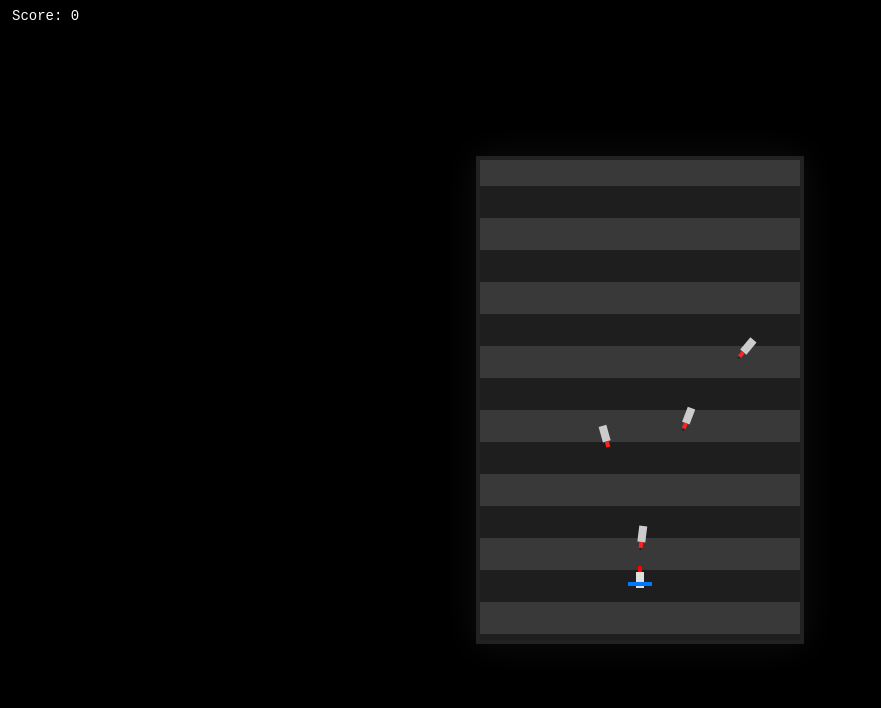
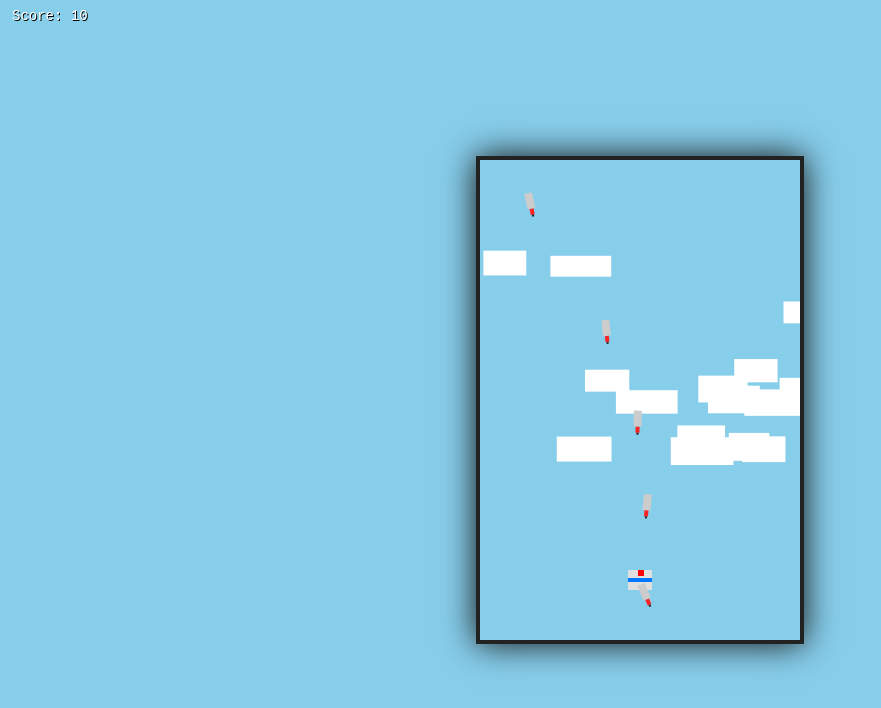
Before and after one commit to TheAerial24/Retro-Missile-Dodge, a plain HTML site: page index.html in a window 1280 px wide. Shown: the whole page, without its empty margins (0-881 px from the left). Drawn offline with Linux system fonts and the light colour scheme.

Commit message:
Update index.html
Background redone

```diff
--- a/index.html
+++ b/index.html
@@ -2,275 +2,125 @@
 <html lang="en">
 <head>
 <meta charset="UTF-8">
-<title>Plane Dodging Missiles (8-bit)</title>
+<title>Plane Dodging Missiles (Sky Edition)</title>
 <meta name="viewport" content="width=device-width, initial-scale=1.0, maximum-scale=1">
 <style>
-body {
-  margin: 0;
-  background: #000;
-  display: flex;
-  align-items: center;
-  justify-content: center;
-  height: 100vh;
-  overflow: hidden;
-}
-canvas {
-  image-rendering: pixelated;
-  border: 4px solid #222;
-  background: #222;
-  box-shadow: 0 0 32px #111;
-}
-#score {
-  position: absolute;
-  top: 8px;
-  left: 12px;
-  color: #fff;
-  font-family: monospace;
-  font-size: 14px;
-  text-shadow: 1px 1px #000;
-  z-index: 10;
-}
+body { margin:0; background:#87CEEB; display:flex; align-items:center; justify-content:center; height:100vh; overflow:hidden; }
+canvas { image-rendering: pixelated; border:4px solid #222; box-shadow:0 0 32px #111; background:#87CEEB; }
+#score { position:absolute; top:8px; left:12px; color:#fff; font-family:monospace; font-size:14px; text-shadow:1px 1px #000; z-index:10; }
 </style>
 </head>
 <body>
 <div id="score"></div>
 <canvas id="game" width="320" height="480"></canvas>
 <script>
-const canvas = document.getElementById('game');
-const ctx = canvas.getContext('2d');
-const W = canvas.width, H = canvas.height;
+const canvas=document.getElementById('game');
+const ctx=canvas.getContext('2d');
+const W=canvas.width,H=canvas.height;
 
-const COLORS = {
-  plane: ['#e0e0e0','#0077ff','#ff0000'],
-  missile: ['#ff2222','#cccccc','#222222'],
-  bullet: '#ffff88',
-  bg1: '#1e1e1e',
-  bg2: '#393939'
+const COLORS={
+  plane:['#e0e0e0','#0077ff','#ff0000'],
+  missile:['#ff2222','#cccccc','#222222'],
+  bullet:'#ffff88',
+  cloud:'#fff'
 };
 
-let frame = 0;
-let score = 0;
+let frame=0,score=0;
 
 // Plane
-const plane = {
-  x: W/2, y: H-60, w: 24, h: 20,
-  speed: 3.8,
-  vx: 0,
-  angle: 0,
-  draw() {
-    ctx.save();
-    ctx.translate(this.x, this.y);
-    ctx.rotate(this.angle);
-    ctx.fillStyle = COLORS.plane[0];
-    ctx.fillRect(-4, -8, 8, 16);
-    ctx.fillStyle = COLORS.plane[1];
-    ctx.fillRect(-12, 2, 24, 4);
-    ctx.fillStyle = COLORS.plane[2];
-    ctx.fillRect(-2, -14, 4, 6);
-    ctx.restore();
-  }
-};
+const plane={x:W/2,y:H-60,w:24,h:20,speed:3.8,vx:0,angle:0,draw(){
+  ctx.save();
+  ctx.translate(this.x,this.y);
+  ctx.rotate(this.angle);
+  ctx.fillStyle=COLORS.plane[0]; ctx.fillRect(-this.w/2,-this.h/2,this.w,this.h);
+  ctx.fillStyle=COLORS.plane[1]; ctx.fillRect(-this.w/2,-2,this.w,4);
+  ctx.fillStyle=COLORS.plane[2]; ctx.fillRect(-2,-this.h/2,this.w/4,6);
+  ctx.restore();
+}};
 
 // Bullets
-const bullets = [];
-let bulletCooldown = 0;
-const bulletCooldownMax = 12;
-function shoot() {
-  if (bulletCooldown <= 0) {
-    bullets.push({
-      x: plane.x,
-      y: plane.y - 14,
-      vx: 0,
-      vy: -6.5,
-      w: 2,
-      h: 6,
-      draw() {
-        ctx.fillStyle = COLORS.bullet;
-        ctx.fillRect(this.x - this.w/2, this.y - this.h/2, this.w, this.h);
-      }
-    });
-    bulletCooldown = bulletCooldownMax;
-  }
-}
+const bullets=[]; let bulletCooldown=0; const bulletCooldownMax=12;
+function shoot(){ if(bulletCooldown<=0){ bullets.push({x:plane.x,y:plane.y-14,vx:0,vy:-6.5,w:2,h:6,draw(){ctx.fillStyle=COLORS.bullet;ctx.fillRect(this.x-this.w/2,this.y-this.h/2,this.w,this.h);}}); bulletCooldown=bulletCooldownMax;}}
 
 // Missiles
-const missiles = [];
-function spawnMissile() {
-  const side = Math.random() < 0.5 ? 'left' : 'right';
-  let m = { w: 8, h: 20 };
-
-  if (side === 'left') {
-    m.x = -30;
-    m.y = 20 + Math.random() * (H/2 - 40);
-    m.vx = 1.8 + Math.random() * 0.8;
-    m.vy = (Math.random() - 0.2) * 0.8;
-  } else {
-    m.x = W + 30;
-    m.y = 20 + Math.random() * (H/2 - 40);
-    m.vx = -1.8 - Math.random() * 0.8;
-    m.vy = (Math.random() - 0.2) * 0.8;
-  }
-
-  m.speed = Math.hypot(m.vx, m.vy);
-  m.angle = Math.atan2(m.vy, m.vx);
-  m.homingStrength = 0.02 + Math.random() * 0.02;
-
-  m.draw = function() {
-    ctx.save();
-    ctx.translate(this.x, this.y);
-    ctx.rotate(this.angle + Math.PI/2);
-    ctx.fillStyle = COLORS.missile[1];
-    ctx.fillRect(-4, -8, 8, 16);
-    ctx.fillStyle = COLORS.missile[0];
-    ctx.fillRect(-2, -14, 4, 6);
-    ctx.fillStyle = COLORS.missile[2];
-    ctx.fillRect(-1, -16, 2, 2);
-    ctx.restore();
-  };
-
+const missiles=[];
+function spawnMissile(){
+  let m={w:8,h:20};
+  m.x=20+Math.random()*(W-40); // top half random x
+  m.y=-20;
+  m.vx=(Math.random()-0.5)*1.2;
+  m.vy=2+Math.random()*1.5;
+  m.speed=Math.hypot(m.vx,m.vy);
+  m.angle=Math.atan2(m.vy,m.vx);
+  m.homingStrength=0.02+Math.random()*0.02;
+  m.draw=function(){ctx.save();ctx.translate(this.x,this.y);ctx.rotate(this.angle+Math.PI/2);ctx.fillStyle=COLORS.missile[1];ctx.fillRect(-4,-8,8,16);ctx.fillStyle=COLORS.missile[0];ctx.fillRect(-2,-14,4,6);ctx.fillStyle=COLORS.missile[2];ctx.fillRect(-1,-16,2,2);ctx.restore();}
   missiles.push(m);
 }
 
 // Particles
-const particles = [];
-function spawnExplosion(x, y, color='#ffcc44') {
-  for (let i = 0; i < 8; i++) {
-    const angle = Math.random() * Math.PI * 2;
-    const speed = 1 + Math.random() * 2;
-    particles.push({
-      x, y,
-      vx: Math.cos(angle) * speed,
-      vy: Math.sin(angle) * speed,
-      life: 30 + Math.random() * 20,
-      draw() {
-        ctx.fillStyle = color;
-        ctx.fillRect(this.x - 1, this.y - 1, 2, 2);
-      }
-    });
-  }
-}
+const particles=[];
+function spawnExplosion(x,y,color='#ffcc44'){ for(let i=0;i<8;i++){ const angle=Math.random()*Math.PI*2; const speed=1+Math.random()*2; particles.push({x,y,vx:Math.cos(angle)*speed,vy:Math.sin(angle)*speed,life:30+Math.random()*20,draw(){ctx.fillStyle=color;ctx.fillRect(this.x-1,this.y-1,2,2);}}); }}
 
-// Background
-let bgOffset = 0;
-function drawBackground() {
-  for (let y = -32; y < H + 32; y += 32) {
-    ctx.fillStyle = ((Math.floor((y + bgOffset) / 32) % 2) === 0) ? COLORS.bg1 : COLORS.bg2;
-    ctx.fillRect(0, (y + (bgOffset % 32)), W, 32);
-  }
+// Clouds for background
+const clouds=[];
+for(let i=0;i<15;i++){ clouds.push({x:Math.random()*W,y:Math.random()*H/2,w:40+Math.random()*30,h:20+Math.random()*10});}
+function drawBackground(){
+  ctx.fillStyle='#87CEEB';
+  ctx.fillRect(0,0,W,H);
+  ctx.fillStyle=COLORS.cloud;
+  clouds.forEach(c=>{ c.y+=0.3; if(c.y>H) c.y=-c.h; ctx.fillRect(c.x,c.y,c.w,c.h);});
 }
 
 // Controls
-let left=false, right=false, shooting=false;
-window.addEventListener('keydown', e=>{
-  if(e.key==='ArrowLeft') left=true;
-  if(e.key==='ArrowRight') right=true;
-  if(e.code==='Space'){ shooting=true; shoot(); }
-});
-window.addEventListener('keyup', e=>{
-  if(e.key==='ArrowLeft') left=false;
-  if(e.key==='ArrowRight') right=false;
-  if(e.code==='Space') shooting=false;
-});
+let left=false,right=false,shooting=false;
+window.addEventListener('keydown',e=>{ if(e.key==='ArrowLeft') left=true; if(e.key==='ArrowRight') right=true; if(e.code==='Space'){shooting=true;shoot();}});
+window.addEventListener('keyup',e=>{ if(e.key==='ArrowLeft') left=false; if(e.key==='ArrowRight') right=false; if(e.code==='Space') shooting=false;});
 
-const scoreEl = document.getElementById('score');
-function updateScoreDisplay() { scoreEl.textContent = 'Score: ' + score; }
+const scoreEl=document.getElementById('score');
+function updateScoreDisplay(){ scoreEl.textContent='Score: '+score; }
 
-function loop() {
+function loop(){
   frame++;
-  bgOffset += 2;
   drawBackground();
 
   // Plane movement
-  plane.vx = 0;
-  if(left) plane.vx = -plane.speed;
-  if(right) plane.vx = plane.speed;
-  plane.x += plane.vx;
-  plane.x = Math.max(20, Math.min(W-20, plane.x));
-
-  // Plane tilt (smooth)
-  const targetAngle = plane.vx * 0.08;
-  plane.angle += (targetAngle - plane.angle) * 0.12;
-
+  plane.vx=0; if(left) plane.vx=-plane.speed; if(right) plane.vx=plane.speed;
+  plane.x+=plane.vx; plane.x=Math.max(20,Math.min(W-20,plane.x));
+  const targetAngle=plane.vx*0.08; plane.angle+=(targetAngle-plane.angle)*0.12;
   plane.draw();
 
-  if(bulletCooldown>0) bulletCooldown--;
-  if(shooting && bulletCooldown<=0) shoot();
+  if(bulletCooldown>0) bulletCooldown--; if(shooting && bulletCooldown<=0) shoot();
 
-  const spawnInterval = Math.max(20, 60 - Math.floor(frame/800));
-  if(frame % spawnInterval === 0) spawnMissile();
+  if(frame%40===0) spawnMissile();
 
-  // Bullets update
-  for(let i=bullets.length-1;i>=0;i--){
-    const b=bullets[i];
-    b.x+=b.vx; b.y+=b.vy;
-    b.draw();
-    if(b.y<-20 || b.x<-40 || b.x>W+40) bullets.splice(i,1);
-  }
+  // Bullets
+  for(let i=bullets.length-1;i>=0;i--){ const b=bullets[i]; b.x+=b.vx; b.y+=b.vy; b.draw(); if(b.y<-20) bullets.splice(i,1);}
 
-  // Missiles update
+  // Missiles
   for(let i=missiles.length-1;i>=0;i--){
     const m=missiles[i];
-    const dx = plane.x - m.x;
-    const dy = plane.y - m.y;
-    const dist = Math.hypot(dx, dy);
-
-    // Homing stops within 2 jet heights (~40px)
-    if(dist > 40){
-      const desiredAngle = Math.atan2(dy, dx);
-      const desiredVx = Math.cos(desiredAngle) * m.speed;
-      const desiredVy = Math.sin(desiredAngle) * m.speed;
-      m.vx += (desiredVx - m.vx) * m.homingStrength;
-      m.vy += (desiredVy - m.vy) * m.homingStrength;
+    const dx=plane.x-m.x, dy=plane.y-m.y; const dist=Math.hypot(dx,dy);
+    if(dist>40){ // homing stops at ~2 jet heights
+      const desiredAngle=Math.atan2(dy,dx);
+      const desiredVx=Math.cos(desiredAngle)*m.speed;
+      const desiredVy=Math.sin(desiredAngle)*m.speed;
+      m.vx+=(desiredVx-m.vx)*m.homingStrength;
+      m.vy+=(desiredVy-m.vy)*m.homingStrength;
     }
-
-    m.x += m.vx;
-    m.y += m.vy;
-    m.speed = Math.hypot(m.vx, m.vy);
-    m.angle = Math.atan2(m.vy, m.vx);
-
+    m.x+=m.vx; m.y+=m.vy; m.speed=Math.hypot(m.vx,m.vy); m.angle=Math.atan2(m.vy,m.vx);
     m.draw();
 
     // Bullet collision
     let destroyed=false;
-    for(let j=bullets.length-1;j>=0;j--){
-      const b=bullets[j];
-      if(Math.hypot(b.x-m.x,b.y-m.y)<(Math.max(m.w,m.h)/2+Math.max(b.w,b.h)/2)){
-        bullets.splice(j,1);
-        missiles.splice(i,1);
-        destroyed=true;
-        score+=10;
-        updateScoreDisplay();
-        spawnExplosion(m.x,m.y,'#ffcc44');
-        break;
-      }
-    }
+    for(let j=bullets.length-1;j>=0;j--){ const b=bullets[j]; if(Math.hypot(b.x-m.x,b.y-m.y)<(Math.max(m.w,m.h)/2+Math.max(b.w,b.h)/2)){ bullets.splice(j,1); missiles.splice(i,1); destroyed=true; score+=10; updateScoreDisplay(); spawnExplosion(m.x,m.y,'#ffcc44'); break;}}
     if(destroyed) continue;
 
-    // Missile past plane
-    if(m.y > plane.y + plane.h/2 + 6){
-      score += 5;
-      updateScoreDisplay();
-      spawnExplosion(m.x,m.y,'#ffaa33');
-      missiles.splice(i,1);
-      continue;
-    }
+    // Missile passed plane
+    if(m.y>plane.y+plane.h/2+6){score+=5;updateScoreDisplay();spawnExplosion(m.x,m.y,'#ffaa33');missiles.splice(i,1); continue;}
   }
 
-  // Particles update
-  for(let i=particles.length-1;i>=0;i--){
-    const p=particles[i];
-    p.x+=p.vx; p.y+=p.vy;
-    p.vy+=0.06;
-    p.life--;
-    p.draw();
-    if(p.life<=0) particles.splice(i,1);
-  }
-
-  // Cleanup off-screen missiles
-  for(let i=missiles.length-1;i>=0;i--){
-    const m=missiles[i];
-    if(m.x<-120 || m.x>W+120 || m.y>H+120 || m.y<-240) missiles.splice(i,1);
-  }
+  // Particles
+  for(let i=particles.length-1;i>=0;i--){ const p=particles[i]; p.x+=p.vx; p.y+=p.vy; p.vy+=0.06; p.life--; p.draw(); if(p.life<=0) particles.splice(i,1);}
 
   requestAnimationFrame(loop);
 }
```
